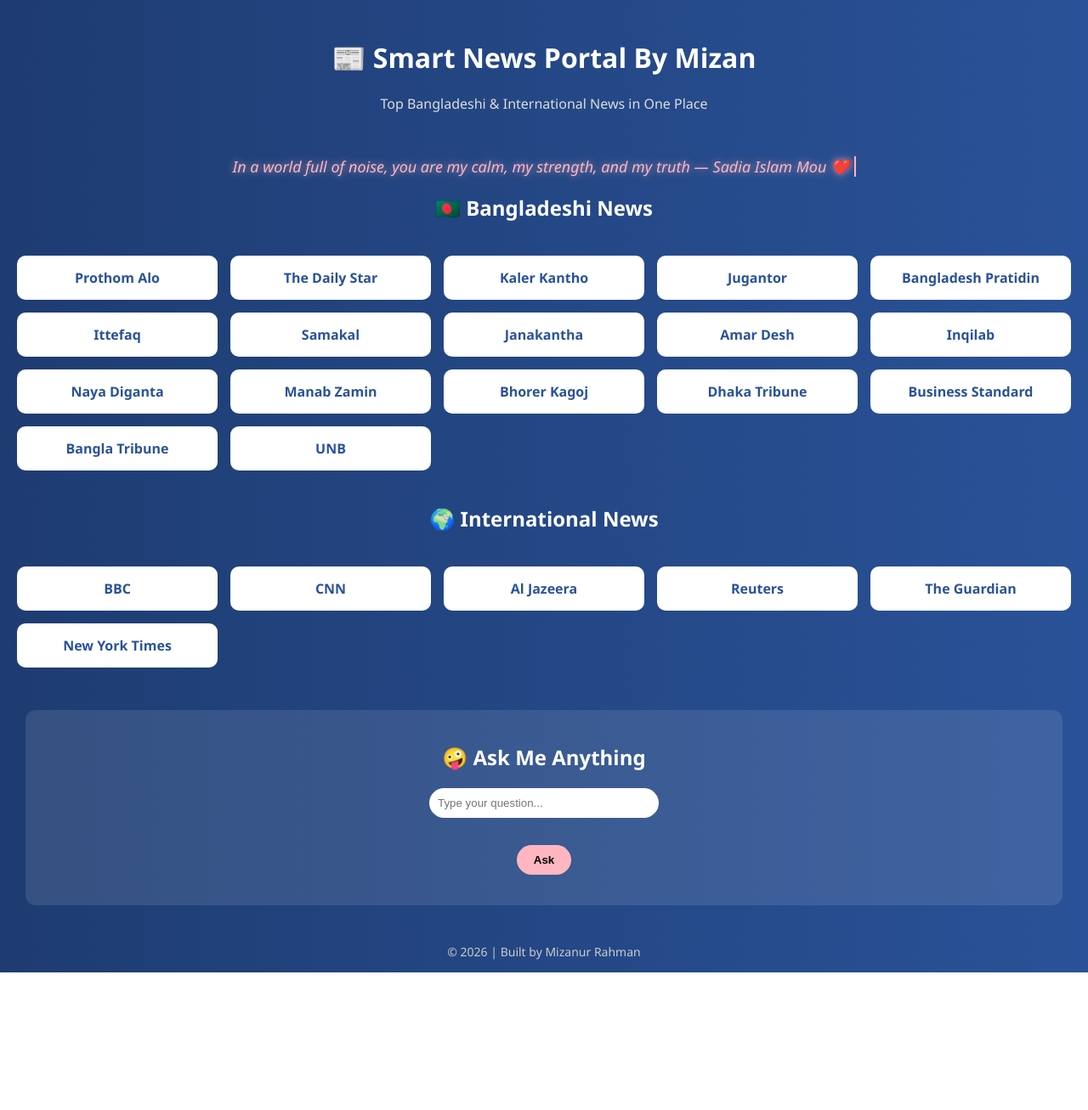
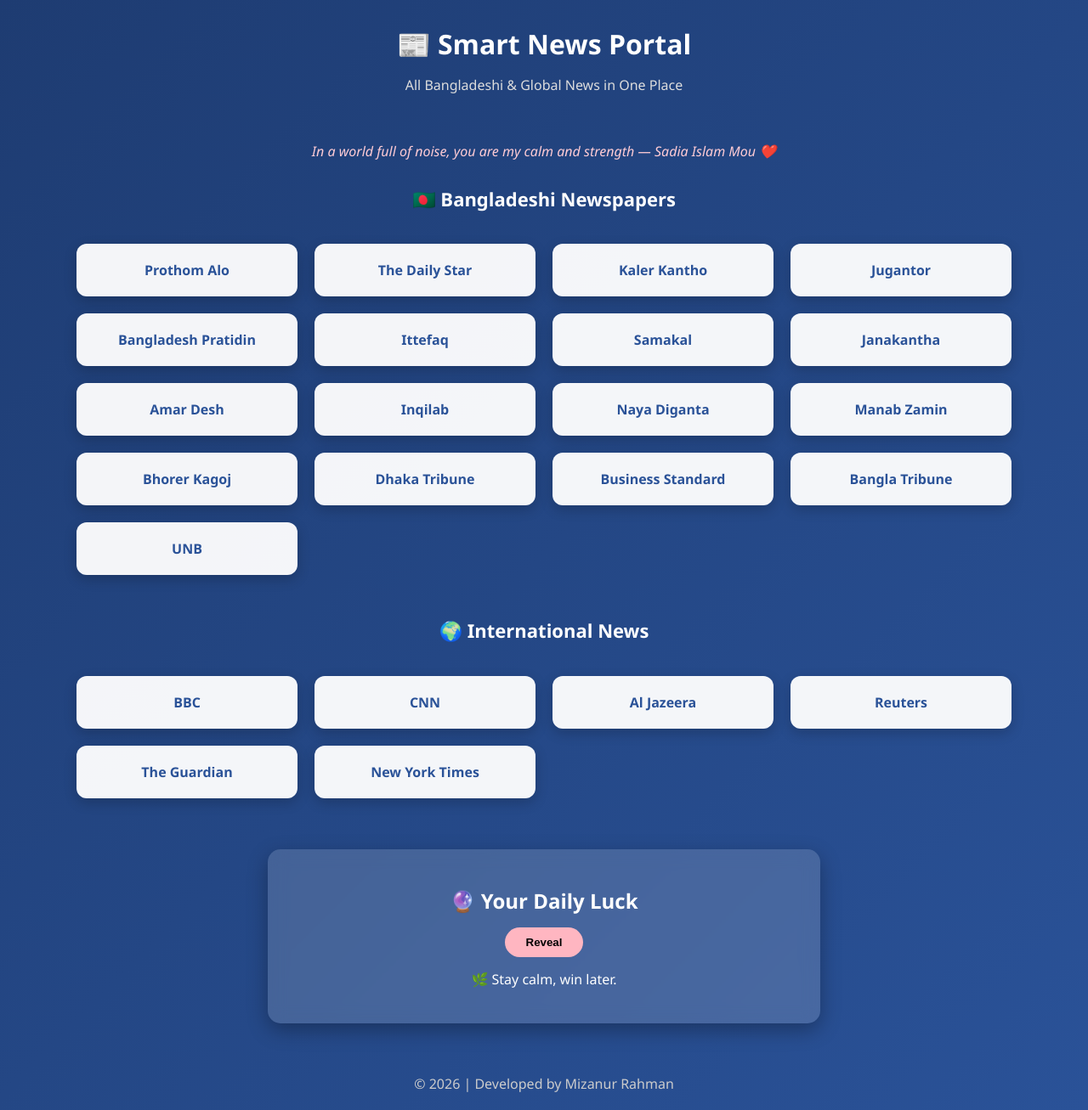
Before and after one commit to mizan918/news-ready-app, a Flask app: page / in a window 1280 px wide. Shown: the whole page at 85% size. Before the commit the page ends 1145 px from the top, so only its background shows below. Run offline with Flask 3, Linux system fonts and the light colour scheme.

Commit message:
Update index.html

```diff
--- a/news_ready_app/templates/index.html
+++ b/news_ready_app/templates/index.html
@@ -8,106 +8,107 @@
 body {
     margin: 0;
     font-family: 'Segoe UI', Tahoma, sans-serif;
-            background: linear-gradient(to right, #1e3c72, #2a5298);
+    background: linear-gradient(135deg, #1e3c72, #2a5298);
     color: white;
 }
 
+/* HEADER */
 header {
     text-align: center;
-            padding: 25px;
+    padding: 30px 15px;
+}
+
+header h1 {
+    margin: 0;
+    font-size: 32px;
 }
 
 header p {
     color: #ddd;
 }
 
-        /* ❤️ Love Line */
+/* LOVE LINE */
 .love-line {
     text-align: center;
-            font-size: 18px;
+    margin: 10px;
     font-style: italic;
-            margin-top: 10px;
-            color: #ffb6c1;
-            text-shadow: 0 0 8px rgba(255, 182, 193, 0.7);
+    color: #ffccd5;
 }
 
-        .love-line span {
-            border-right: 2px solid #ffb6c1;
-            padding-right: 5px;
-            animation: blink 0.7s infinite;
+/* SECTION TITLE */
+.section-title {
+    text-align: center;
+    margin-top: 30px;
+    font-size: 22px;
 }
 
-        @keyframes blink {
-            0% { border-color: transparent; }
-            50% { border-color: #ffb6c1; }
-            100% { border-color: transparent; }
+/* CARD GRID */
+.container {
+    display: grid;
+    grid-template-columns: repeat(auto-fit, minmax(220px, 1fr));
+    gap: 20px;
+    padding: 20px;
+    max-width: 1100px;
+    margin: auto;
 }
 
-        /* 📰 Cards */
-        .container {
-            display: grid;
-            grid-template-columns: repeat(auto-fit, minmax(200px, 1fr));
-            gap: 15px;
+/* CARD */
+.card {
+    background: rgba(255,255,255,0.95);
+    color: #333;
     padding: 20px;
-        }
-
-        .card {
-            background: white;
-            color: black;
-            padding: 15px;
-            border-radius: 10px;
+    border-radius: 12px;
     text-align: center;
     transition: 0.3s;
+    box-shadow: 0 5px 15px rgba(0,0,0,0.2);
 }
 
 .card:hover {
-            transform: translateY(-5px);
-            box-shadow: 0 8px 20px rgba(0,0,0,0.3);
+    transform: translateY(-8px);
+    box-shadow: 0 10px 25px rgba(0,0,0,0.3);
 }
 
-        a {
+.card a {
     text-decoration: none;
     color: #2a5298;
     font-weight: bold;
+    font-size: 16px;
 }
 
-        /* 🤪 Fun Box */
-        .fun-box {
+/* LUCK BOX */
+.luck-box {
+    max-width: 600px;
+    margin: 40px auto;
+    padding: 25px;
+    border-radius: 15px;
     text-align: center;
-            margin: 30px;
-            padding: 20px;
-            background: rgba(255,255,255,0.1);
-            border-radius: 12px;
+    background: rgba(255,255,255,0.15);
+    backdrop-filter: blur(10px);
+    box-shadow: 0 8px 25px rgba(0,0,0,0.3);
 }
 
-        .fun-box input {
-            padding: 10px;
-            width: 250px;
-            border-radius: 20px;
-            border: none;
-            outline: none;
+.luck-box h2 {
+    margin-bottom: 15px;
 }
 
-        .fun-box button {
-            margin-top: 10px;
-            padding: 10px 20px;
+.luck-box button {
+    padding: 10px 25px;
+    border-radius: 25px;
     border: none;
-            border-radius: 20px;
     background: #ffb6c1;
-            color: black;
     font-weight: bold;
     cursor: pointer;
 }
 
-        .fun-box button:hover {
+.luck-box button:hover {
     background: #ff69b4;
 }
 
+/* FOOTER */
 footer {
     text-align: center;
-            padding: 15px;
+    padding: 20px;
     color: #ccc;
-            font-size: 14px;
 }
 </style>
 </head>
@@ -115,103 +116,107 @@
 <body>
 
 <header>
-    <h1>📰 Smart News Portal By Mizan</h1>
-    <p>Top Bangladeshi & International News in One Place</p>
+    <h1>📰 Smart News Portal</h1>
+    <p>All Bangladeshi & Global News in One Place</p>
 </header>
 
-<!-- ❤️ Animated Love Line -->
 <div class="love-line">
     <span id="typing-text"></span>
 </div>
 
-<h2 style="text-align:center;">🇧🇩 Bangladeshi News</h2>
+<h2 class="section-title">🇧🇩 Bangladeshi Newspapers</h2>
 <div class="container">
-    {% for paper in newspapers %}
-        {% if paper.category == 'bd' %}
+{% for paper in newspapers if paper.category == 'bd' %}
     <div class="card">
         <a href="{{ paper.url }}" target="_blank">{{ paper.name }}</a>
     </div>
-        {% endif %}
 {% endfor %}
 </div>
 
-<h2 style="text-align:center;">🌍 International News</h2>
+<h2 class="section-title">🌍 International News</h2>
 <div class="container">
-    {% for paper in newspapers %}
-        {% if paper.category == 'int' %}
+{% for paper in newspapers if paper.category == 'int' %}
     <div class="card">
         <a href="{{ paper.url }}" target="_blank">{{ paper.name }}</a>
     </div>
-        {% endif %}
 {% endfor %}
 </div>
 
-<!-- 🤪 Ask Anything -->
-<div class="fun-box">
-    <h2>🤪 Ask Me Anything</h2>
-
-    <input type="text" id="user-input" placeholder="Type your question..." />
-
-    <br><br>
-
-    <button onclick="generateFun()">Ask</button>
-
-    <p id="fun-answer"></p>
+<!-- 🔮 DAILY LUCK -->
+<div class="luck-box">
+    <h2>🔮 Your Daily Luck</h2>
+    <button onclick="generateLuck()">Reveal</button>
+    <p id="luck-text" style="margin-top:15px;"></p>
 </div>
 
 <footer>
-    © 2026 | Built by Mizanur Rahman
+    © 2026 | Developed by Mizanur Rahman
 </footer>
 
-<!-- ❤️ Typing Love Animation -->
+<!-- ❤️ LOVE TEXT -->
 <script>
-const loveText = "In a world full of noise, you are my calm, my strength, and my truth — Sadia Islam Mou ❤️";
+const loveText = "In a world full of noise, you are my calm and strength — Sadia Islam Mou ❤️";
 let i = 0;
 
 function typeEffect() {
-    const el = document.getElementById("typing-text");
-    if (!el) return;
-
     if (i < loveText.length) {
-        el.innerHTML += loveText.charAt(i);
+        document.getElementById("typing-text").innerHTML += loveText.charAt(i);
         i++;
         setTimeout(typeEffect, 40);
     }
 }
-window.onload = typeEffect;
 </script>
 
-<!-- 🤪 Smart Funny Answer -->
+<!-- 🔮 DAILY LUCK SYSTEM -->
 <script>
-const starters = ["Hmm...", "Interesting...", "Well...", "Honestly...", "Let me think..."];
-const funnyReplies = [
-    "you already know the answer 😏",
-    "that depends on your tea consumption ☕",
-    "only if luck stops ignoring you 😂",
-    "your boss might disagree 😬",
-    "try again after a nap 😴",
-    "I would say yes... but reality says no 😆",
-    "maybe in another universe 🌚",
-    "sounds risky but exciting 😄",
-    "why are you asking me? ask Google 😏",
-    "only if you believe hard enough 💪"
+const luckAnswers = [
+"🌙 A silent opportunity will come within days.",
+"⚡ A sudden change will redirect your path.",
+"🔮 Someone unexpected will help you.",
+"🌟 Your effort will be noticed soon.",
+"🌀 Delay today, success tomorrow.",
+"🔥 Bold move will bring reward.",
+"🌊 Slow progress, strong outcome.",
+"🧭 You are almost there.",
+"💎 Hidden chance is near.",
+"🌤️ Hard time ending soon.",
+"🚀 Past work will pay off.",
+"🕰️ Wait, timing matters.",
+"🌌 Risk will improve luck.",
+"⚖️ Balance brings success.",
+"🌿 Stay calm, win later.",
+"💫 Unexpected support coming.",
+"🔓 New door will open.",
+"📈 Stable growth ahead.",
+"🌠 Old dream returns.",
+"🧠 Trust your instinct."
 ];
 
-function generateFun() {
-    let userText = document.getElementById("user-input").value;
+function getTodayLuck() {
+    let today = new Date().toDateString();
+    let storedDate = localStorage.getItem("luck_date");
+    let storedLuck = localStorage.getItem("luck_value");
 
-    if (userText.trim() === "") {
-        document.getElementById("fun-answer").innerText = "😄 Ask something first!";
-        return;
+    if (storedDate === today && storedLuck) {
+        return storedLuck;
+    } else {
+        let newLuck = luckAnswers[Math.floor(Math.random() * luckAnswers.length)];
+        localStorage.setItem("luck_date", today);
+        localStorage.setItem("luck_value", newLuck);
+        return newLuck;
+    }
 }
 
-    let start = starters[Math.floor(Math.random() * starters.length)];
-    let reply = funnyReplies[Math.floor(Math.random() * funnyReplies.length)];
+function generateLuck() {
+    document.getElementById("luck-text").innerText = getTodayLuck();
+}
+</script>
 
-    let finalAnswer = start + " about \"" + userText + "\"... " + reply;
-
-    document.getElementById("fun-answer").innerText = "💬 " + finalAnswer;
-}
+<script>
+window.onload = function() {
+    typeEffect();
+    generateLuck();
+};
 </script>
 
 </body>
```
Lines whose indentation alone changed are shown as unchanged.
